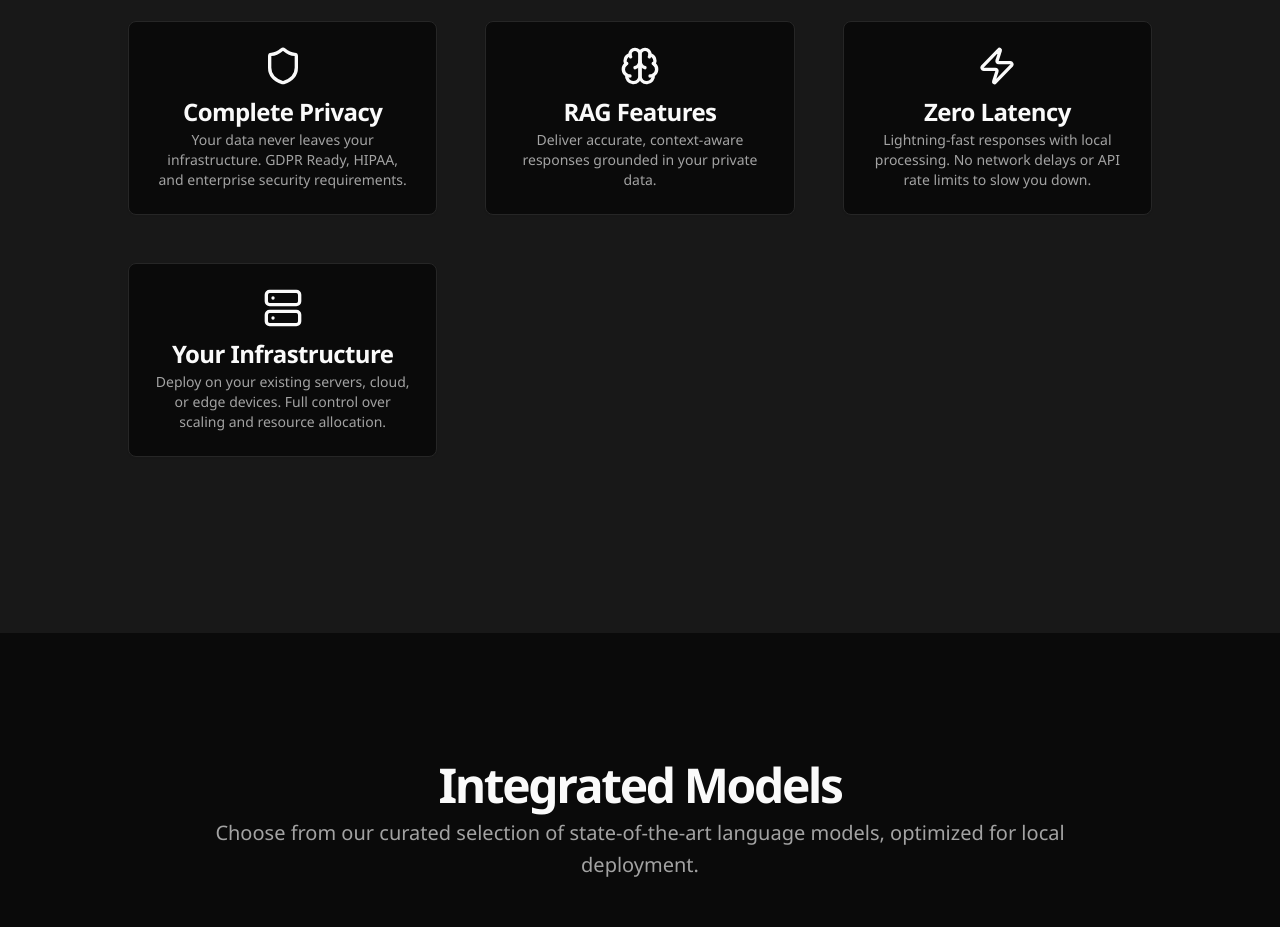
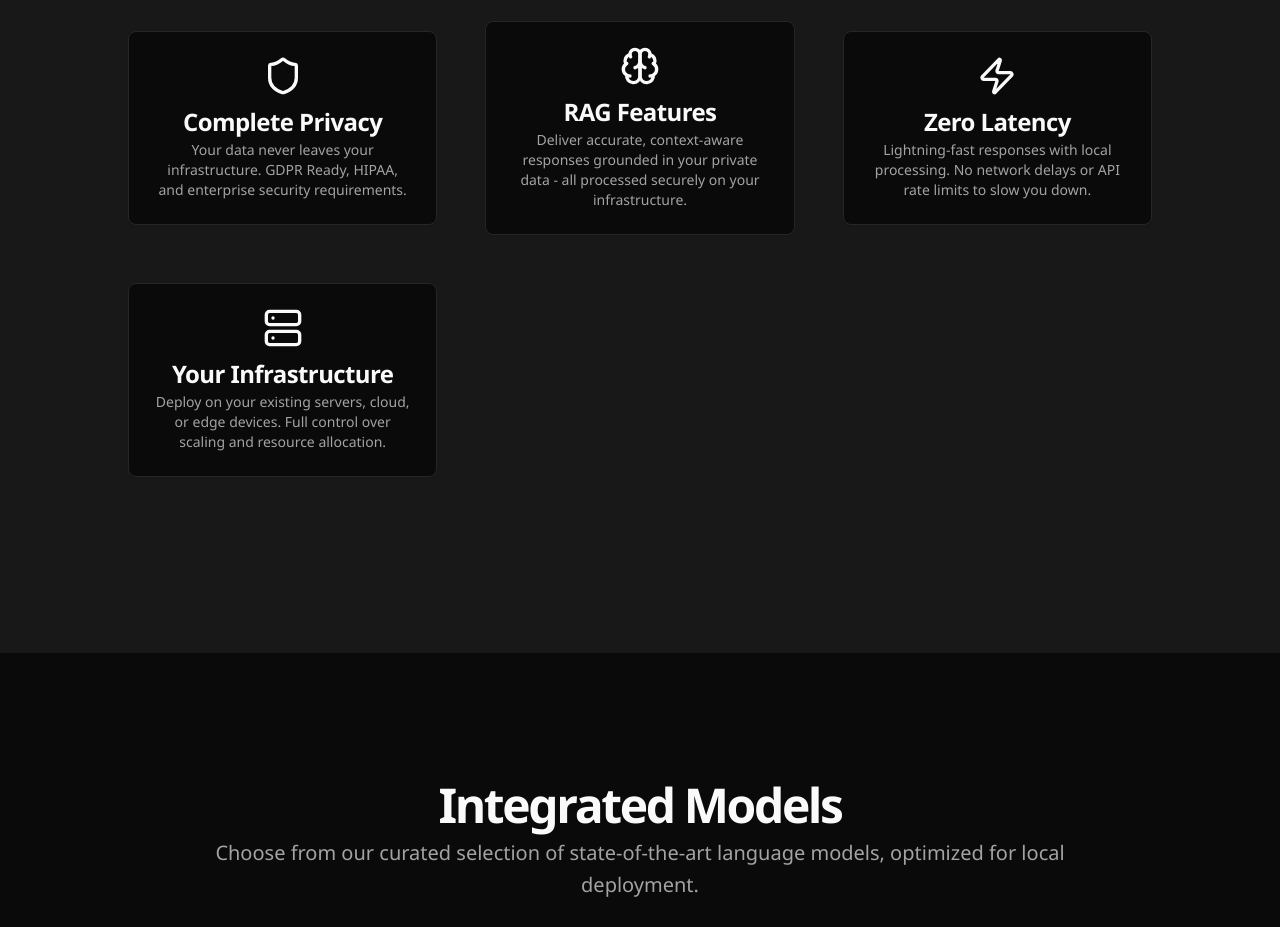
Before and after one commit to SnapThink/Website-, a Next.js app: page / in a window 1280 px wide. Shown: the part 900-1827 px from the top of the page. Built offline with nearby package versions, Linux system fonts and the light colour scheme.

Commit message:
Update page.tsx

```diff
--- a/app/page.tsx
+++ b/app/page.tsx
@@ -100,7 +100,8 @@ export default function HomePage() {
             <Brain className="h-10 w-10 mb-2 text-primary mx-auto" />
             <CardTitle>RAG Features</CardTitle>
             <CardDescription>
-             Deliver accurate, context-aware responses grounded in your private data.
+             Deliver accurate, context-aware responses grounded in your private data - all processed securely on your
+            infrastructure.
             </CardDescription>
             </CardHeader>
           </Card>
```
